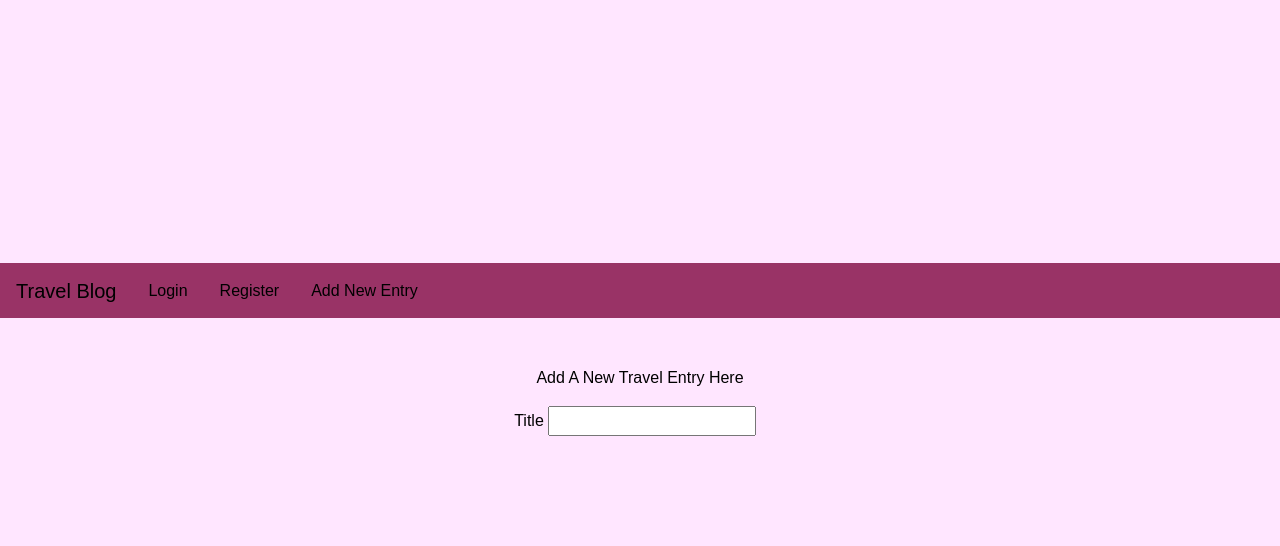
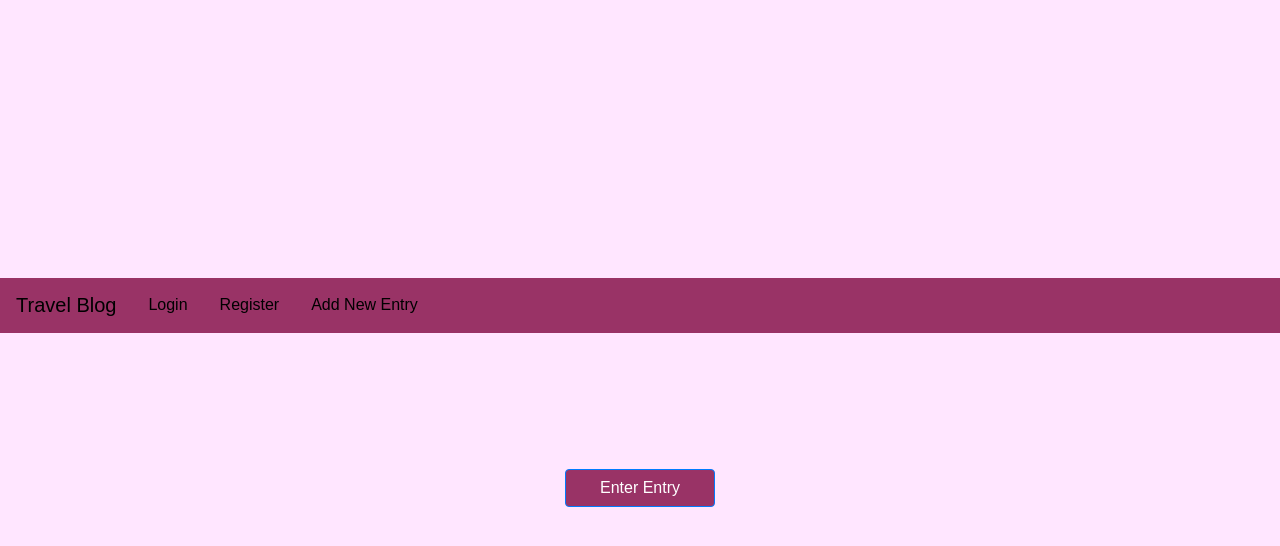
Before and after one commit to FablihaHossain/travel_blog, a Django app: page /newEntry/ in a window 1280 px wide. Shown: the top 546 px of the page. Run offline with Django 3.2, Linux system fonts and the light colour scheme; some libraries are stand-ins or nearby versions.

Commit message:
displayed form on template page

```diff
--- a/travelBlog/travelEntries/templates/newEntry.html
+++ b/travelBlog/travelEntries/templates/newEntry.html
@@ -5,17 +5,21 @@
 </head>
 {% block content %}
 <body class = "body-html body-size">
+	<h3> {{ message }}</h3>
 	<form enctype="multipart/form-data" action="{% url 'newEntry' %}" method = post>
 		<!-- Django Cross site scripting protection -->
 		{% csrf_token %}
 		<div class ="jumbotron">
-			<div class = "container text-center form-words" style="height: 40px"> Add A New Travel Entry Here </div>
+			{{entryform}}
+<!-- 			<div class = "container text-center form-words" style="height: 40px"> Add A New Travel Entry Here </div>
 			<div class="form-group text-center form-fields">
 				<label class = "text-center form-words"> Title </label>
-				<input type = "title" name = "title">
+				<input type = "title" name = "title"> -->
 			</div>
 
-
+			<div class = "form-group text-center">
+				<button type = "submit" class = "btn btn-primary btn-primary-block"> Enter Entry </button>
+			</div>
 		</div>
 	</form>
 </body>
```
